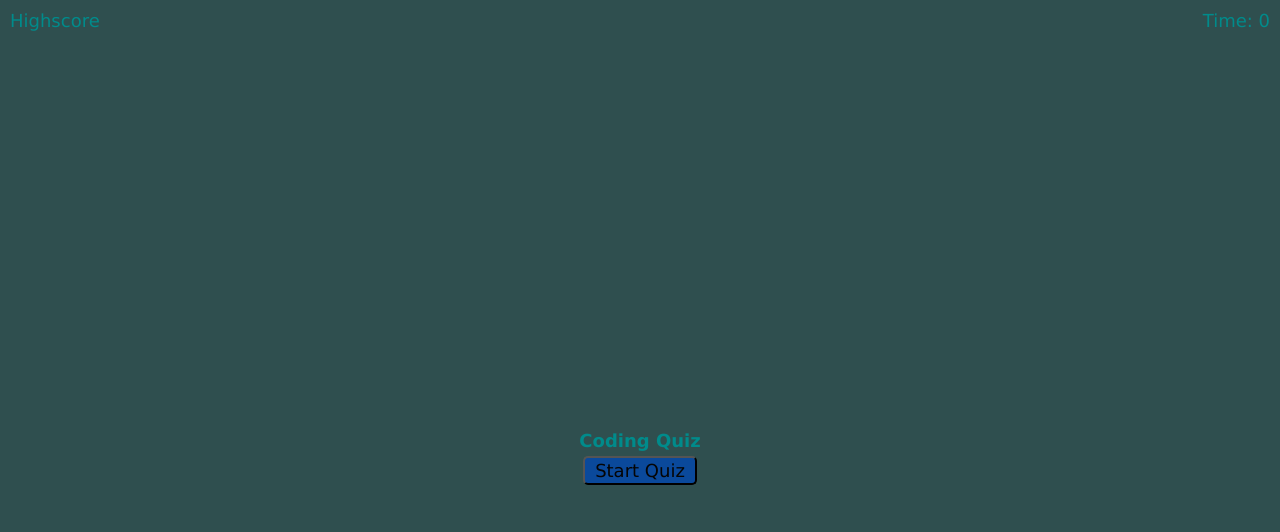
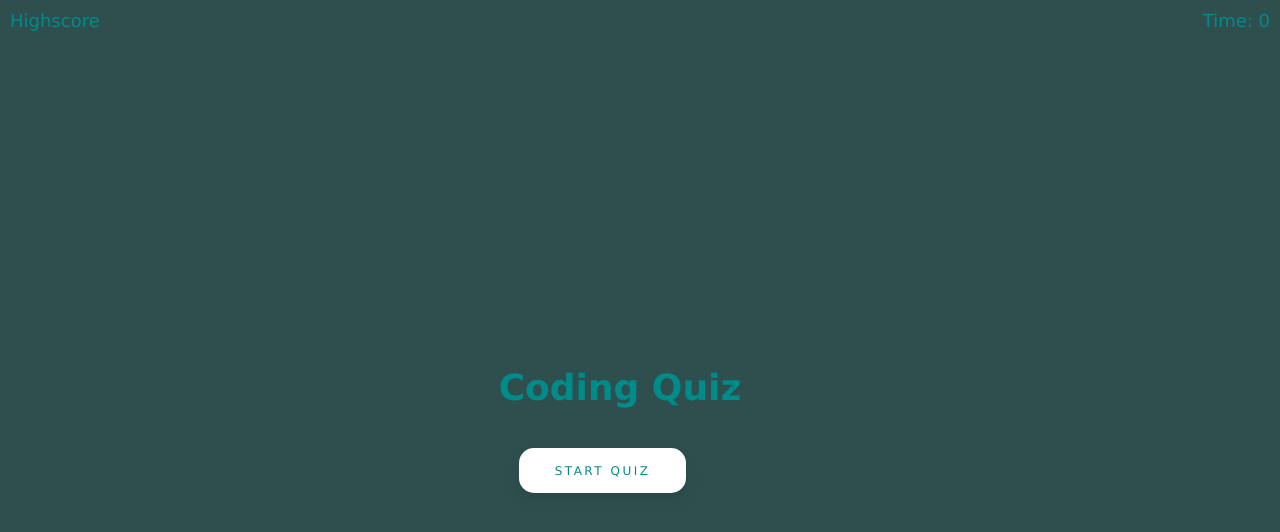
Before and after one commit to zakgelle/codequiz, a plain HTML site: page index.html in a window 1280 px wide. Drawn offline with Linux system fonts and the light colour scheme.

```diff
--- a/index.html
+++ b/index.html
@@ -6,9 +6,17 @@
     <meta name="viewport" content="width=device-width, initial-scale=1.0">
     <link rel="stylesheet" type="text/css" href="style.css">
     <title>Codequiz</title>
+    <link rel="preconnect" href="https://fonts.googleapis.com">
+<link rel="preconnect" href="https://fonts.gstatic.com" crossorigin>
+<link href="https://fonts.googleapis.com/css2?family=Bebas+Neue&display=swap" rel="stylesheet">
 </head>
+
 <body>
+
+
+
     <div class="highscore"><a href="highscore.html">Highscore</a></div>
+
 
 
      <div class="timer">Time: <span id="time">0</span></div>
--- a/script.js
+++ b/script.js
@@ -8,6 +8,7 @@
 var answerbtn = document.querySelector(".answerbtn");
 var startContainer = document.getElementById("start-screen");
 var time = document.getElementById("time");
+var scoreEl = document.getElementById("highscores");
 
 
 
@@ -99,6 +100,7 @@
 
 }
 }
+
 /*function stopTimer(){
     if(timer == 0){
         clearTimer(timer);
--- a/style.css
+++ b/style.css
@@ -1,6 +1,6 @@
 *{
-    margin: 0;
-    padding: 0;
+    margin: 0 auto;
+
     font-family: 'Lucida Sans', 'Lucida Sans Regular', 'Lucida Grande', 'Lucida Sans Unicode', Geneva, Verdana, sans-serif;
     font-size: large;
 }
@@ -8,6 +8,7 @@
 
 
 body{
+  font-family: 'Bebas Neue', cursive;
     width: 100%;
     height: 100vh;
     background-color: darkslategray;
@@ -24,12 +25,14 @@
 }
 
 h1{
-
-    margin-top: 20px;
+ font-size: 2rem;
 }
 
 .start {
     text-align: center;
+    position: relative;
+    bottom: 40px;
+    right: 20px;
 
   }
 
@@ -62,17 +65,29 @@
   }
 
 
+
   button {
-    display: inline-block;
-    margin: 5px;
+    padding: 1.3em 3em;
+    font-size: 12px;
+    text-transform: uppercase;
+    letter-spacing: 2.5px;
+    font-weight: 500;
+    color: darkcyan;
+    background-color: #fff;
+    border: none;
+    border-radius: 15px;
+    box-shadow: 0px 8px 15px rgba(0, 0, 0, 0.1);
+    transition: all 0.3s ease 0s;
     cursor: pointer;
-    font-family: 'Lucida Sans', 'Lucida Sans Regular', 'Lucida Grande', 'Lucida Sans Unicode', Geneva, Verdana, sans-serif;
-    font-size: large;
-    background-color: rgb(10, 73, 155);
-    border-radius: 5px;
-    padding: 2px 10px;
-    color: rgb(5, 5, 5);
-  }
+    outline: none;
+   }
+   button:hover {
+    background-color: #2EE59D;
+    box-shadow: 0px 15px 20px rgba(46, 229, 157, 0.4);
+    color: #fff;
+    transform: translateY(-7px);
+   }
+
 
 .hide{
   display: none;
@@ -82,7 +97,18 @@
   text-align: center;
   font-size: larger;
   color: azure;
+}
 
-
+.wrapper h2{
+  text-align: center;
+  position: relative;
+  bottom: 40px;
+  right: 20px;
+  font-size: 2rem;
 
 }
+#question{
+  position: relative;
+  bottom: 40px;
+  font-size: 2rem;
+}
```
Also changed, not shown: highscore.html (+2 -2 lines).
